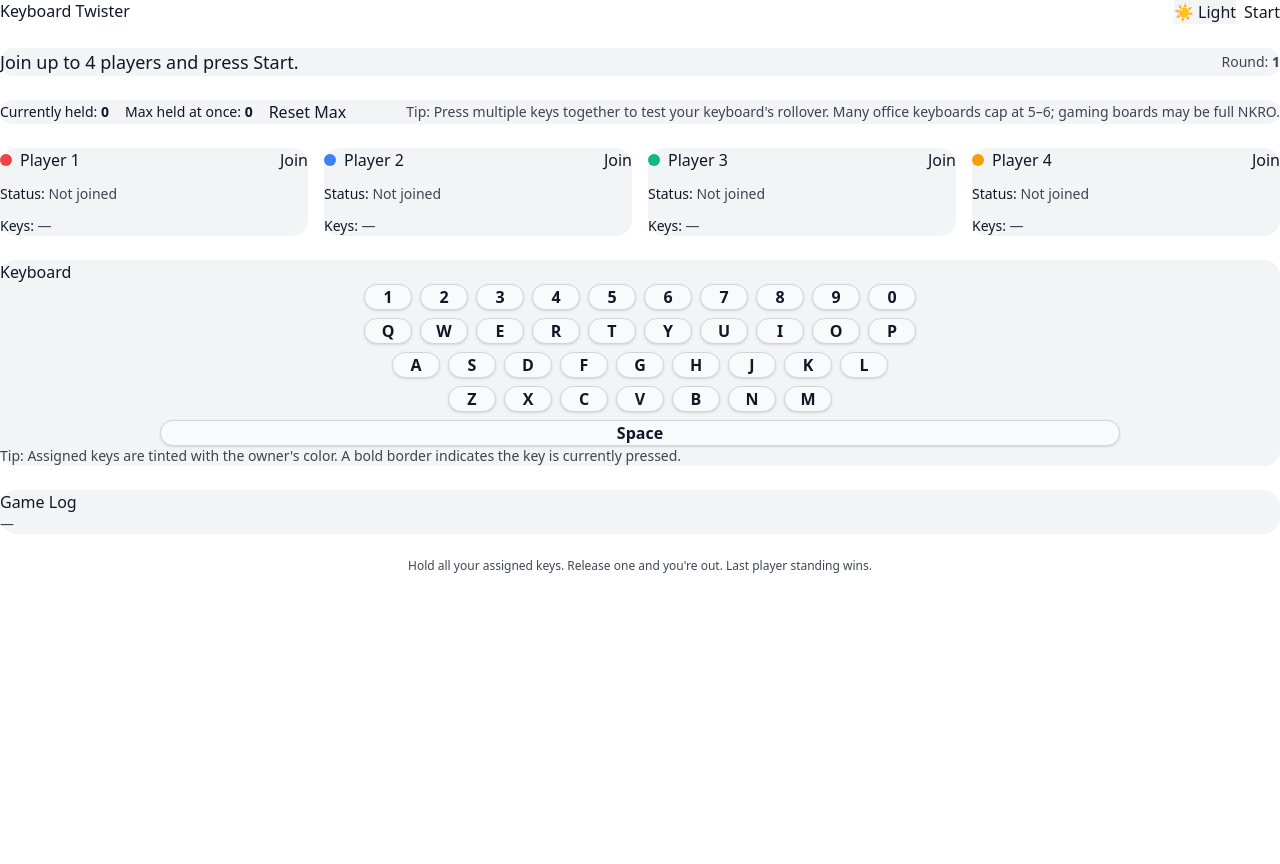
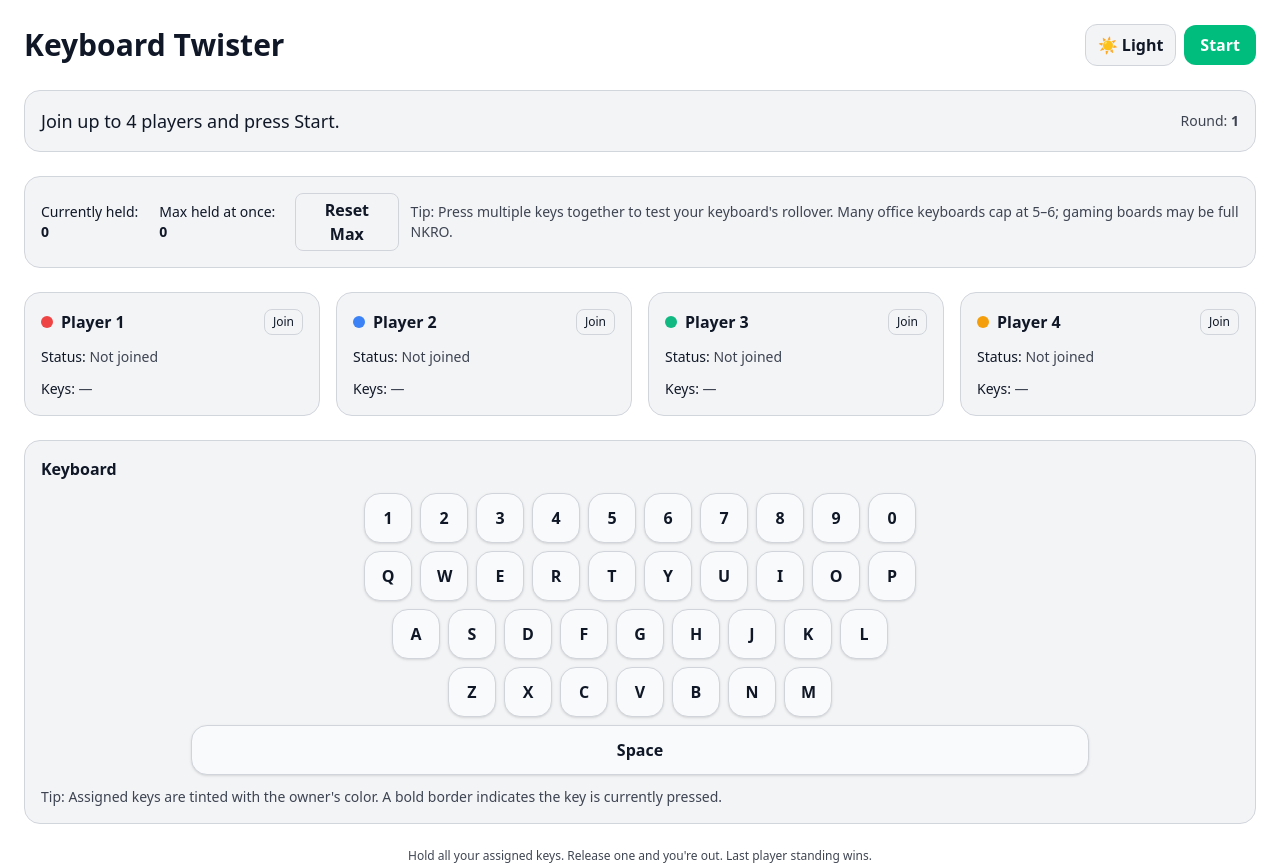
Before and after one commit to joeytomoyama/keyboardTwister3, a React (Vite) app: page / in a window 1280 px wide. Before the commit the page ends 800 px from the top, so only its background shows below. Built offline with nearby package versions, Linux system fonts and the light colour scheme.

Commit message:
styling now works. log is hidden for now.

```diff
--- a/src/App.tsx
+++ b/src/App.tsx
@@ -248,6 +248,7 @@ export default function KeyboardTwister() {
     setRound(1);
     setCurrentPlayerIndex(0);
     setMessage("Game on! Click Next Round to assign the first key.");
+	// assignNextKey();
     setLog([]);
   };
 
@@ -471,7 +472,7 @@ export default function KeyboardTwister() {
       </section>
 
       {/* Log */}
-      <section className={skin.panel}>
+      {/* <section className={skin.panel}>
         <h3 className="font-bold mb-2">Game Log</h3>
         <div className="text-sm max-h-48 overflow-auto space-y-1">
           {log.length === 0 && <div className={skin.muted}>—</div>}
@@ -479,7 +480,7 @@ export default function KeyboardTwister() {
             <div key={idx}>{l}</div>
           ))}
         </div>
-      </section>
+      </section> */}
 
       <footer className={`text-center ${skin.muted} text-xs`}>Hold all your assigned keys. Release one and you&apos;re out. Last player standing wins.</footer>
     </div>
--- a/src/index.css
+++ b/src/index.css
@@ -1,7 +1,13 @@
 @import "tailwindcss";
 
-@tailwind utilities;
+/* @tailwind utilities;
 @import "tailwindcss/preflight";
+
+@import "tailwindcss/preflight";
+@tailwind utilities; */
+
+html, body, #root { height: 100%; }
+
 
 /* :root {
   font-family: system-ui, Avenir, Helvetica, Arial, sans-serif;
--- a/src/main.tsx
+++ b/src/main.tsx
@@ -1,6 +1,6 @@
+import './index.css'
 import React, { StrictMode } from 'react'
 import { createRoot } from 'react-dom/client'
-import './index.css'
 import App from './App.tsx'
 
 createRoot(document.getElementById('root')!).render(
```
